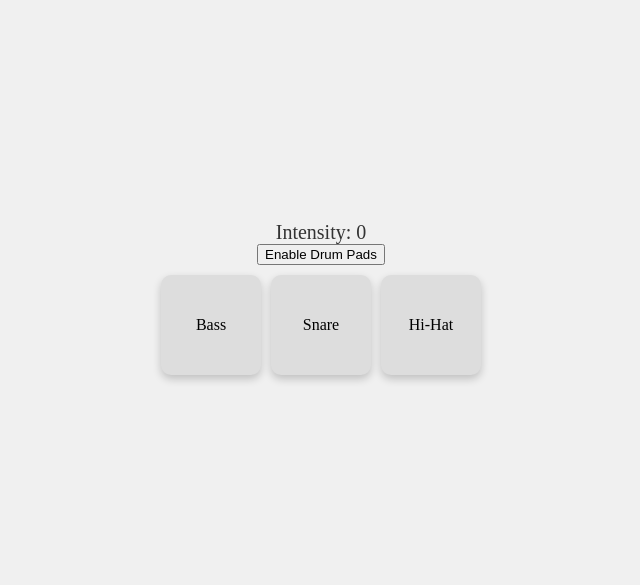
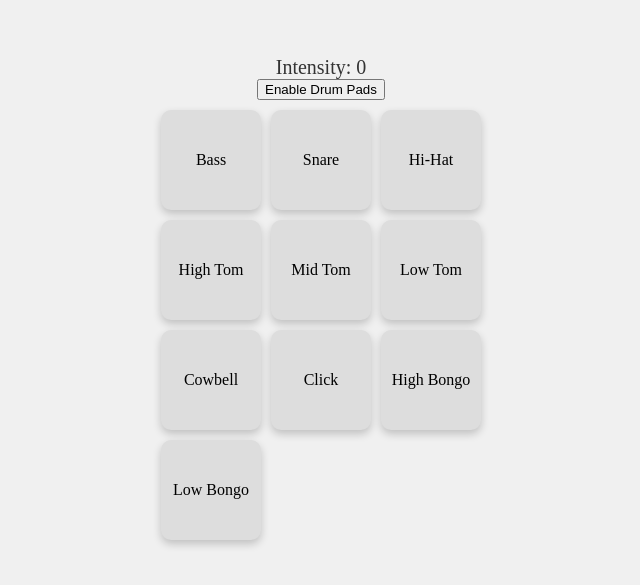
Before and after one commit to elFuchso/realdrums, a plain HTML site: page index.html in a window 1280 px wide. Shown: the part 107-692 px from the top of the page, without its empty margins (319-959 px from the left). Drawn offline with Linux system fonts and the light colour scheme.

Commit message:
Update index.html

```diff
--- a/index.html
+++ b/index.html
@@ -13,7 +13,13 @@
         <div class="drum-pad" id="bass-drum">Bass</div>
         <div class="drum-pad" id="snare-drum">Snare</div>
         <div class="drum-pad" id="hihat">Hi-Hat</div>
-        <!-- Add more drum pads as needed -->
+        <div class="drum-pad" id="tim">High Tom</div>
+        <div class="drum-pad" id="tam">Mid Tom</div>
+        <div class="drum-pad" id="tom">Low Tom</div>
+        <div class="drum-pad" id="cowbell">Cowbell</div>
+        <div class="drum-pad" id="click">Click</div>
+        <div class="drum-pad" id="bingo">High Bongo</div>
+        <div class="drum-pad" id="bongo">Low Bongo</div>
     </div>
     <script src="script.js"></script>
 </body>
```
